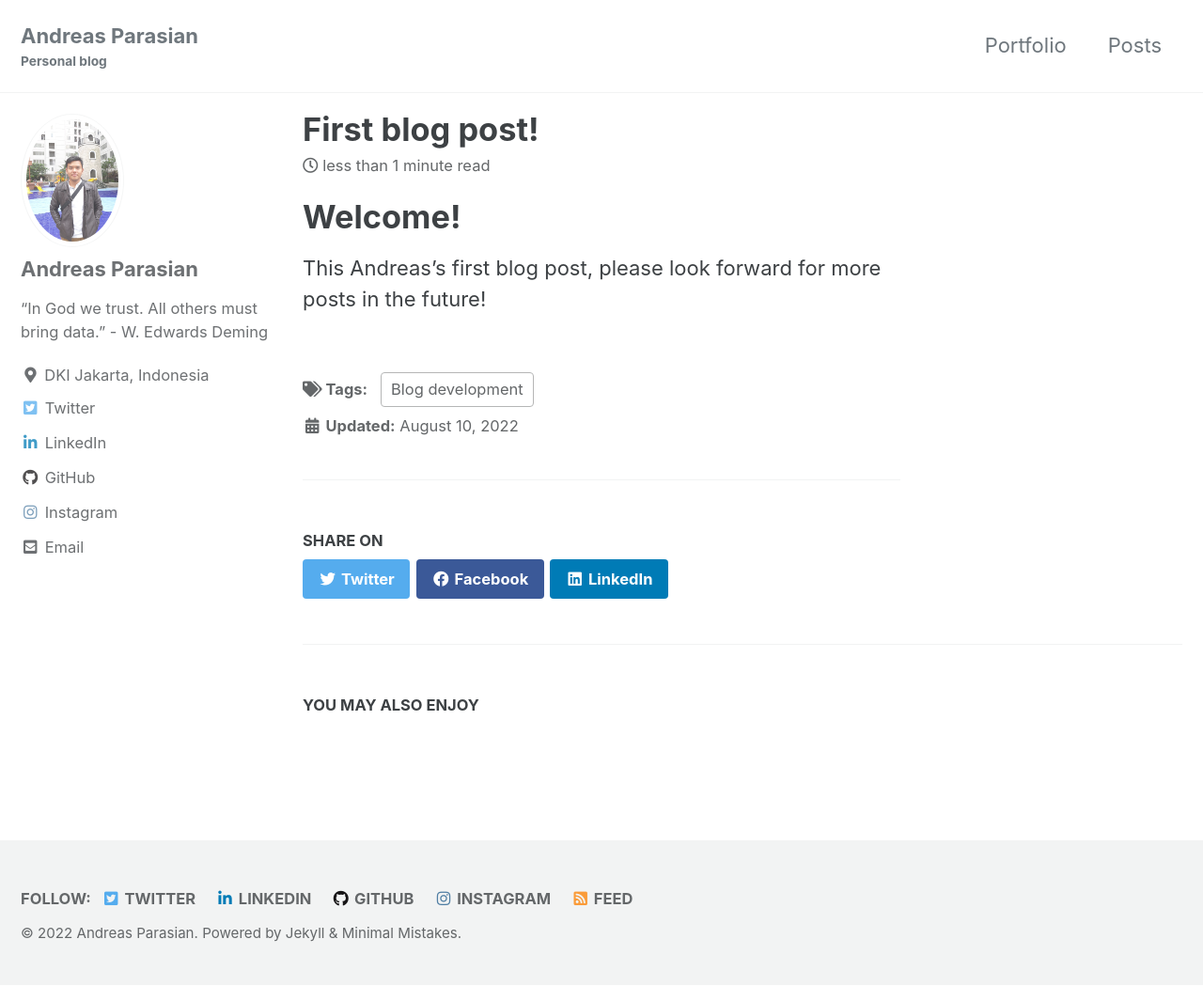
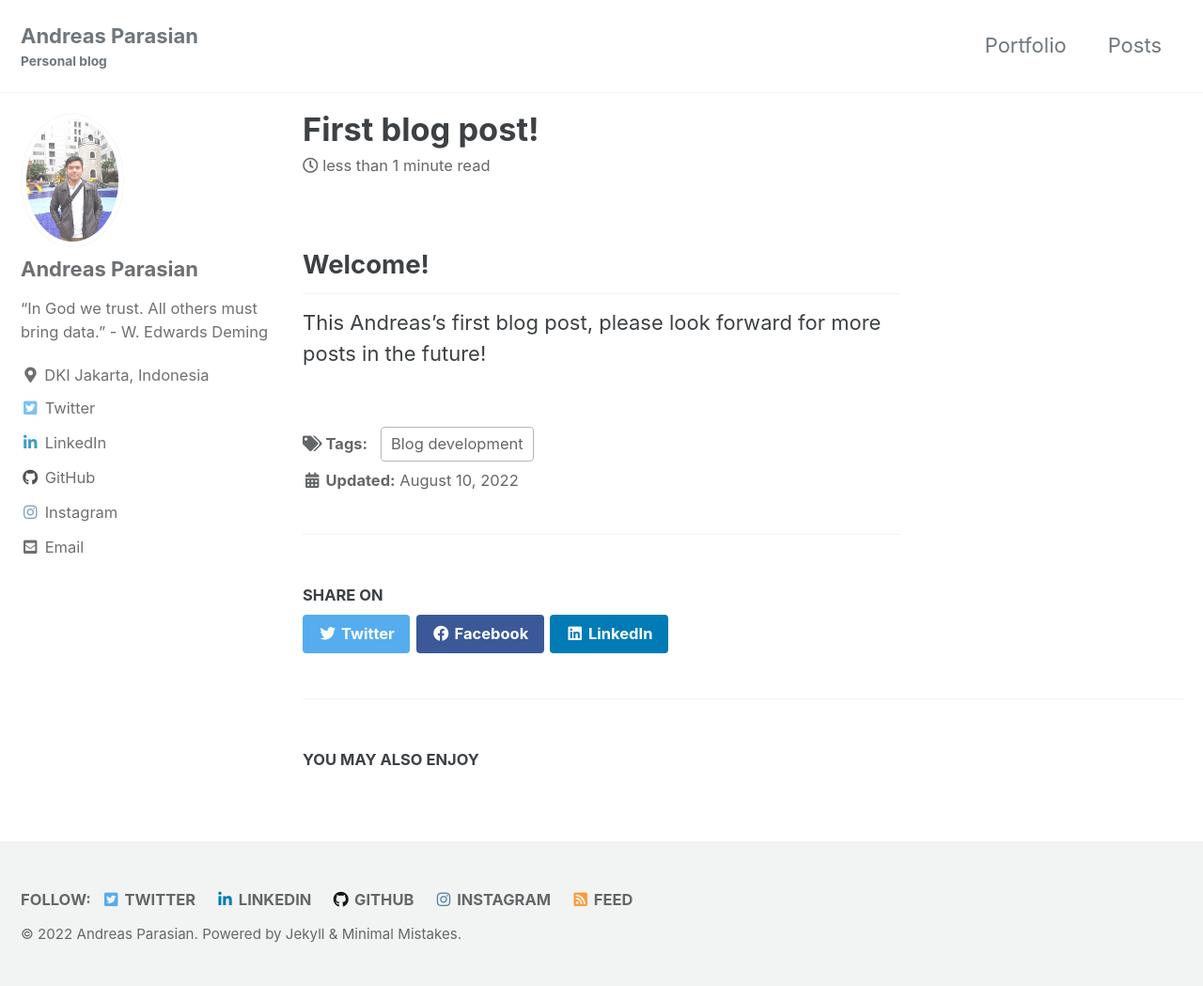
Before and after one commit to torivor/andreasparasian.github.io, a Jekyll site: the page built from _posts/2022-08-10-First-Post.md, in a window 1280 px wide and 1049 px high. Shown: the whole window at 94% size. Built offline with Jekyll 4.4.1, drawn with Linux system fonts in a browser that asks for light colours; cached includes are drawn as plain includes.

```diff
--- a/_posts/2022-08-10-First-Post.md
+++ b/_posts/2022-08-10-First-Post.md
@@ -5,5 +5,5 @@ tags:
   - Blog development
 ---
 
-# Welcome!
+## Welcome!
 This Andreas's first blog post, please look forward for more posts in the future!
```
